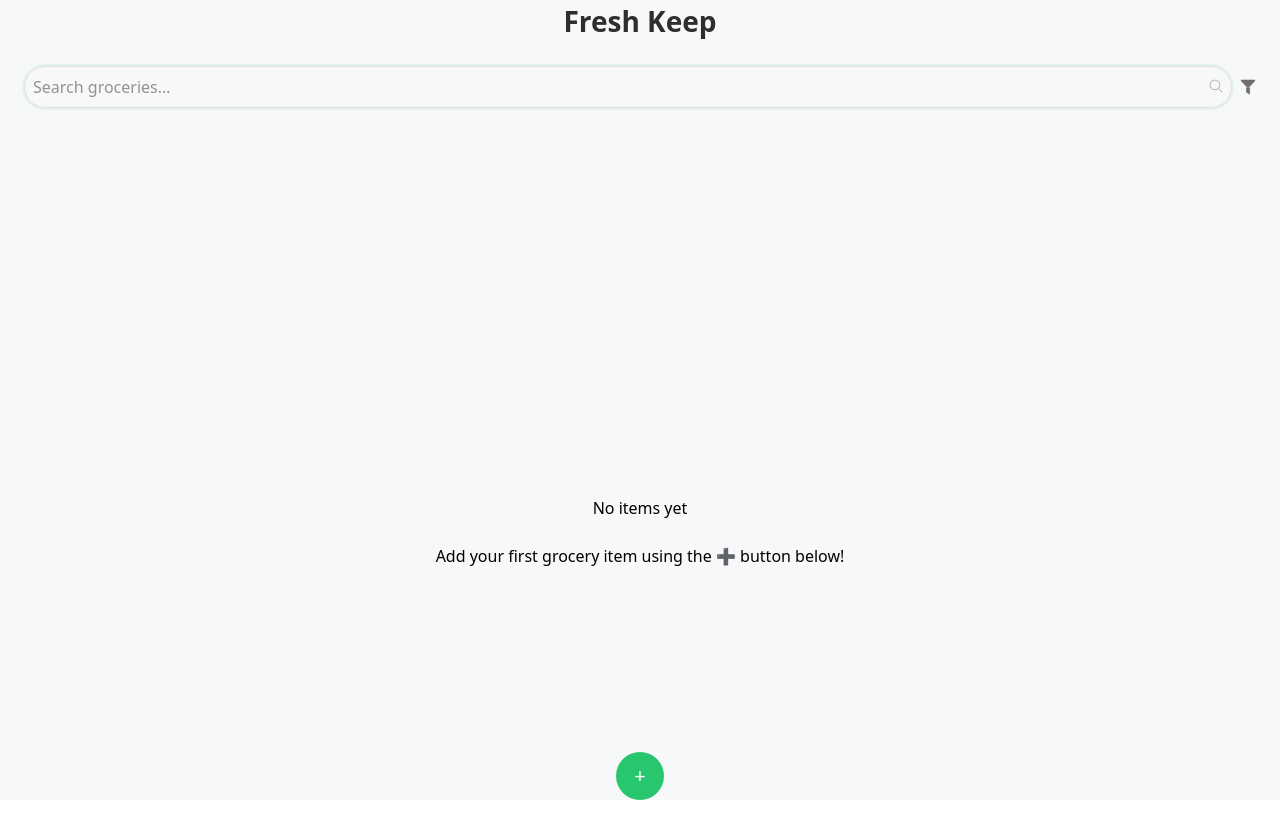
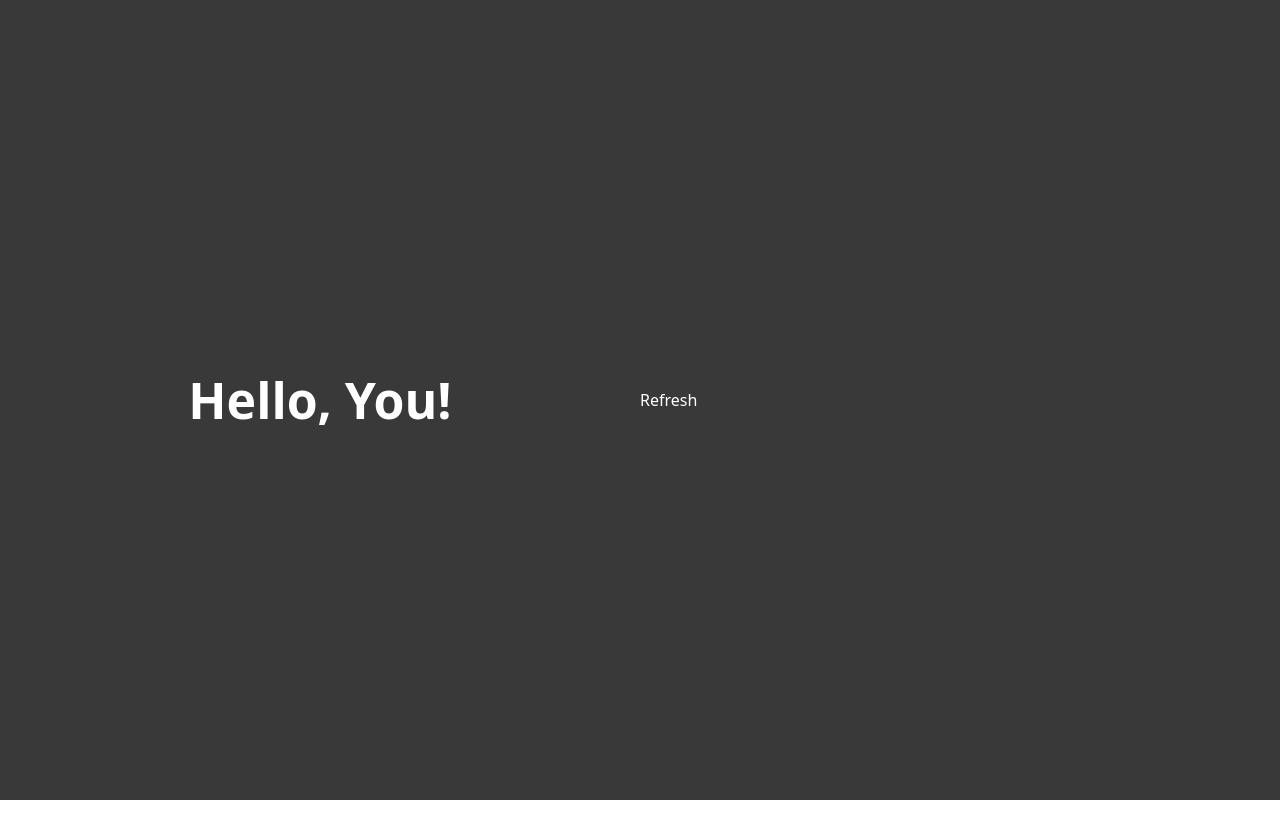
Before and after one commit to Abhas2001/Grocery-Expiry-Track, a React (Vite) app: page / in a window 1280 px wide. Shown: the top 838 px of the page. After the commit the page ends 800 px from the top, so only its background shows below. Built offline with nearby package versions, Linux system fonts and the light colour scheme.

Commit message:
ui crazy

```diff
--- a/src/App.jsx
+++ b/src/App.jsx
@@ -1,4 +1,5 @@
 import React, { useState } from 'react'
+import Splittxt from './Components/Splittxt'
 import Home from './Home/index'
 
 function App() {
@@ -7,7 +8,7 @@ function App() {
   return (
     <>
 
-   <Home/>
+   <Splittxt/>
     </>
   )
 }
--- /dev/null
+++ b/src/Components/Splittxt.jsx
@@ -0,0 +1,37 @@
+import React, { useState } from 'react'
+
+const Splittxt = () => {
+
+    const[Refresh,setrefresh] = useState(false)
+    const[hide,sethide] = useState(false)
+
+    const handleRefresh = () => {
+        setrefresh(true);
+        setTimeout(() => {
+            sethide(false);
+            setrefresh(false);
+
+        }, 300);
+
+        setTimeout(() => {
+            sethide(true);
+        }, 100);
+    }
+
+  return (
+    <div className='w-full h-screen flex justify-center items-center bg-[#393939]'>
+       <div className='flex w-full justify-center items-center'>
+        <span className={`text-[50px] font-bold text-[#fff] transition duration-150 ease-in-out ${Refresh ? 'translate-y-5' : ''} ${hide ? 'opacity-0' : 'opacity-100'}`}>
+            Hello, You!
+        </span>
+        </div>
+
+        <div className='flex w-full '>
+        <button onClick={handleRefresh} className='text-white cursor-pointer'>Refresh</button>
+        </div>
+
+    </div>
+  )
+}
+
+export default Splittxt
--- a/src/Header/index.jsx
+++ b/src/Header/index.jsx
@@ -4,8 +4,19 @@ import Search from '../Search'
 const Header = () => {
   return (
    <>
+  <style>
+    {`
+      .header-title {
+        color: gold;
+        transition: text-decoration 0.2s;
+      }
+      .header-title:hover {
+        text-decoration: underline;
+      }
+    `}
+  </style>
     <section className='w-full flex justify-center items-center '>
-        <span className='font-bold text-[28px] text-[#2E2E2E]'>Fresh Keep</span>
+        <header className='font-bold text-[28px] text-[#2E2E2E]'>Fresh Keep</header>
       </section>
       <Search/>
    </>
--- a/src/Modal/index.jsx
+++ b/src/Modal/index.jsx
@@ -61,6 +61,10 @@ const Modal = () => {
     <span className='text-sm font-normal text-[#2E2E2E]'>Item Name:</span>
     <input value={itemname} onInput={(e)=>handleitemname(e.target.value)} className='border-[1px] border-[#E0E0E0] rounded-md' type="text" />
 </div>
+// Create a responsive navbar using React
+
+
+
 
 <div className='flex gap-3 items-center'>
     <span className='text-sm font-normal text-[#2E2E2E]'>Quantity:</span>
```
Also changed, not shown: src/Home/index.jsx (line endings or trailing spaces).
